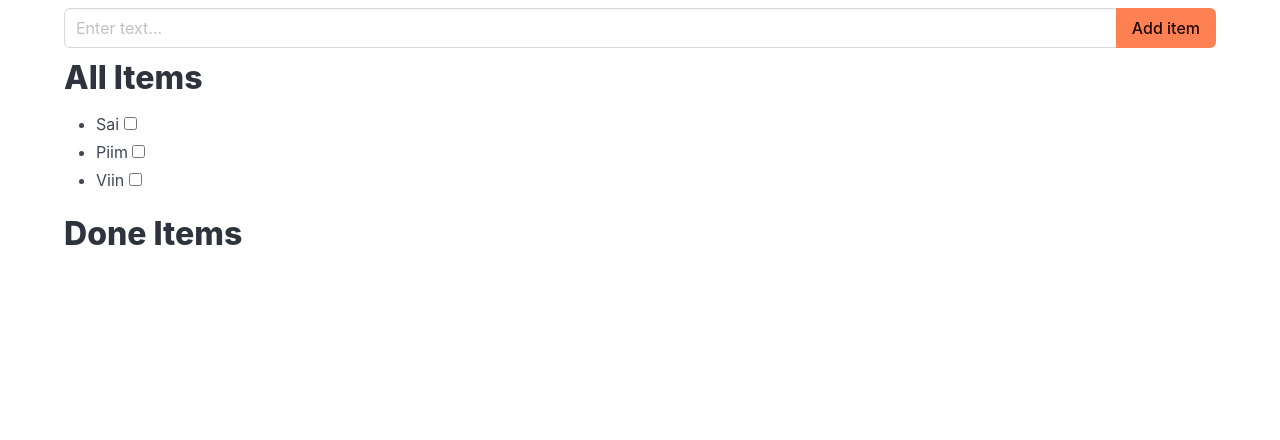
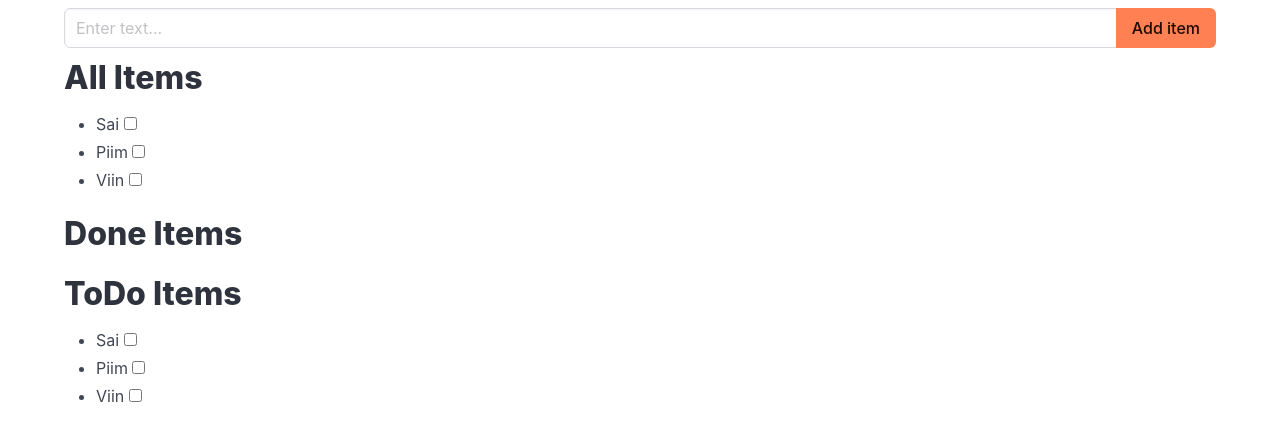
Before and after one commit to svenwlive/learnnode, a Vue app: page / in a window 1280 px wide. Shown: the top 440 px of the page. Built offline with nearby package versions, Linux system fonts and the light colour scheme; the HTML template or start-up script is replaced by a standard one.

Commit message:
Update App.vue

```diff
--- a/src/App.vue
+++ b/src/App.vue
@@ -9,6 +9,7 @@ import { computed, ref } from 'vue';
     let newItem = ref('');
 
     let doneItems = computed(() => items.value.filter(i => i.isDone));
+    let todoItems = computed(() => items.value.filter(i => !i.isDone));
 
 function add() {
     if(newItem.value.trim() != '') {
@@ -48,6 +49,15 @@ function add() {
                 </li>
             </ul>
         </div>
+        <div class="content">
+            <h1>ToDo Items</h1>
+            <ul>
+                <li v-for="item in todoItems">
+                    {{ item.text }}
+                    <input type="checkbox" v-model="item.isDone">
+                </li>
+            </ul>
+        </div>
     </div>
 </template>
 
```
